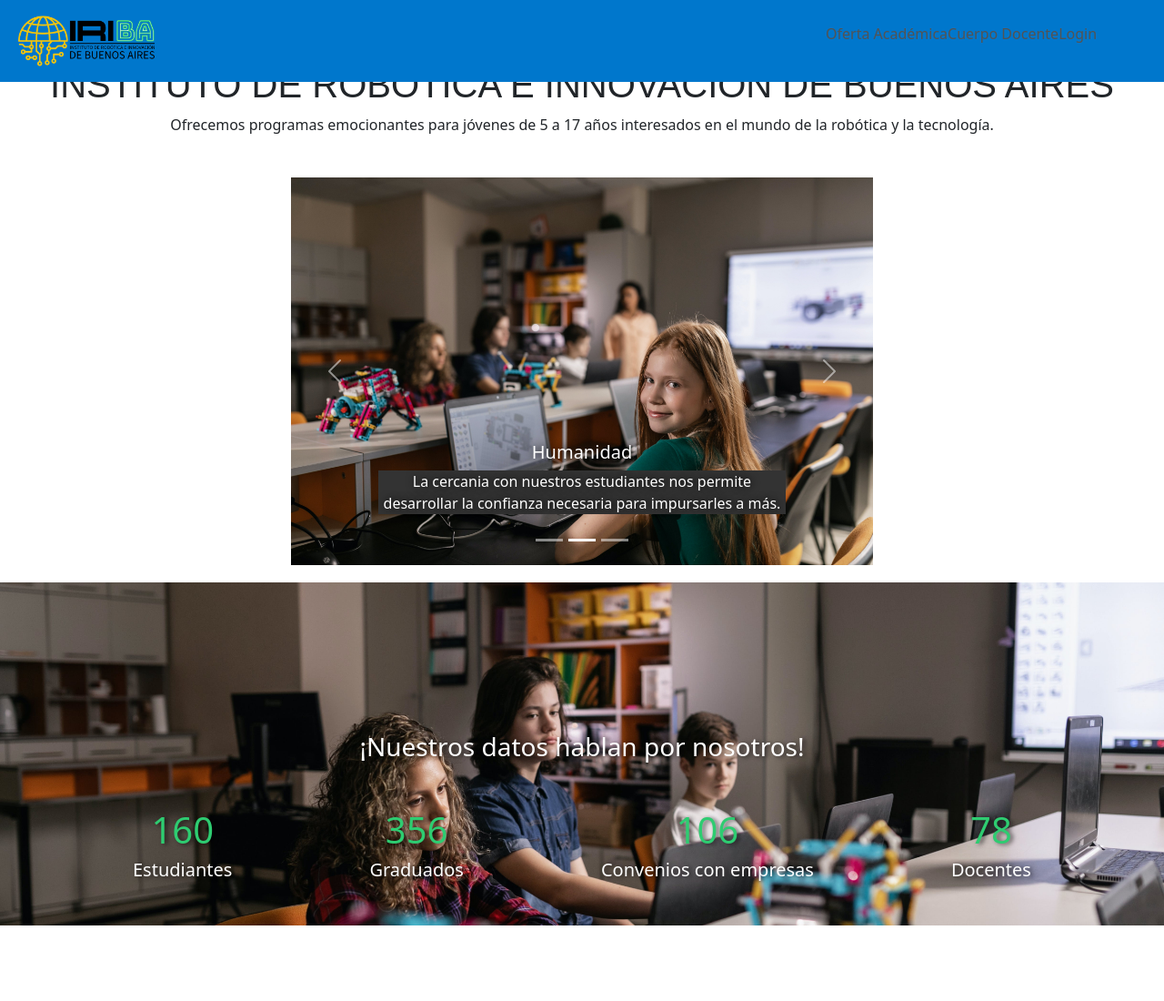
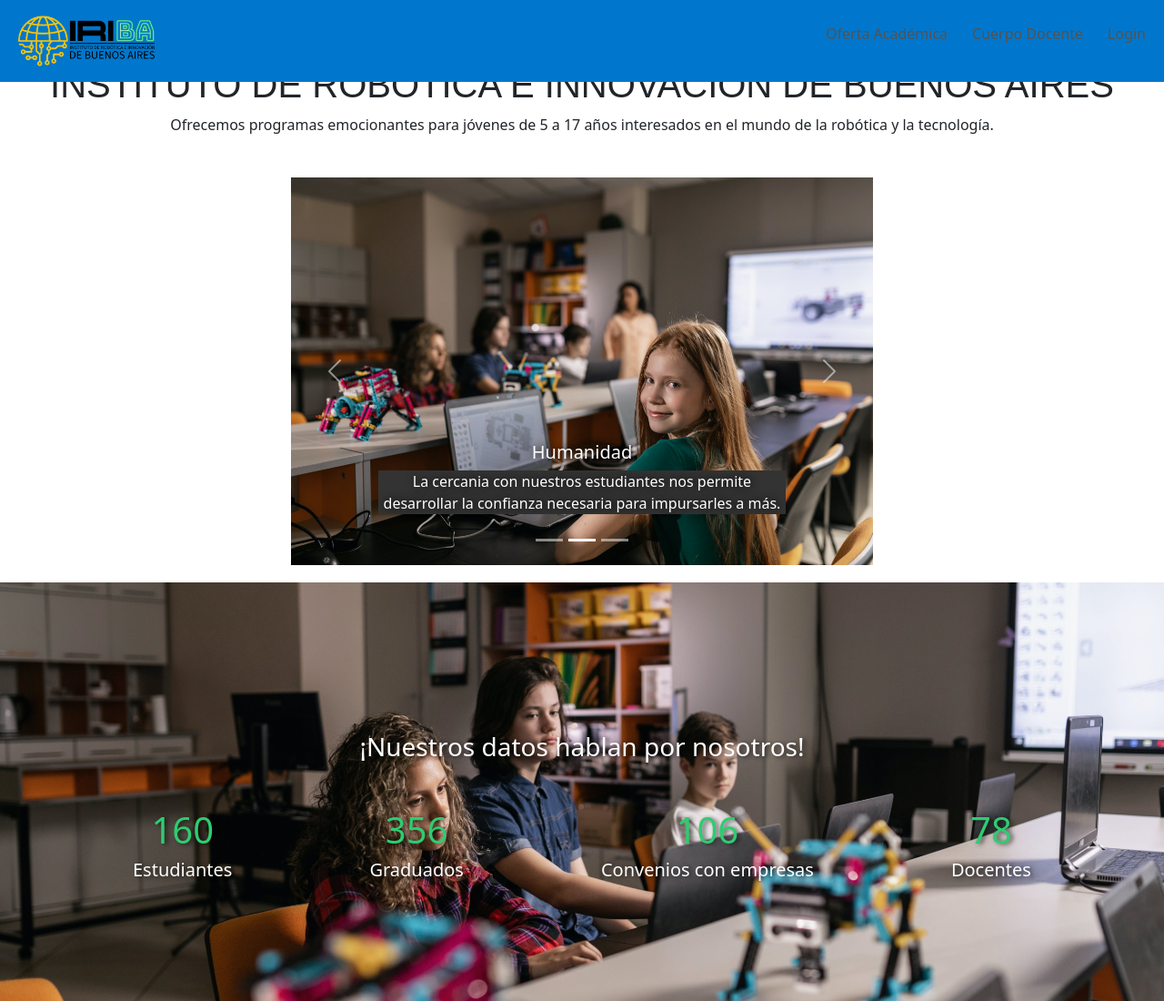
Before and after one commit to damilamb1910/iriba, a plain HTML site: page index.html in a window 1280 px wide. Shown: the top 1100 px of the page at 91% size. Drawn offline with nearby package versions, Linux system fonts and the light colour scheme; some packages are replaced by stand-ins of ours; a script that the page names is missing; a web font is replaced by a local one.

Commit message:
corregido nav

```diff
--- a/style.css
+++ b/style.css
@@ -17,7 +17,8 @@
     width: 30%;
     margin-right: 20px;
 }
-nav ul{
+.nav ul{
+    width: 100%;
     list-style: none;
     display: flex;
     flex-direction: row;
```
